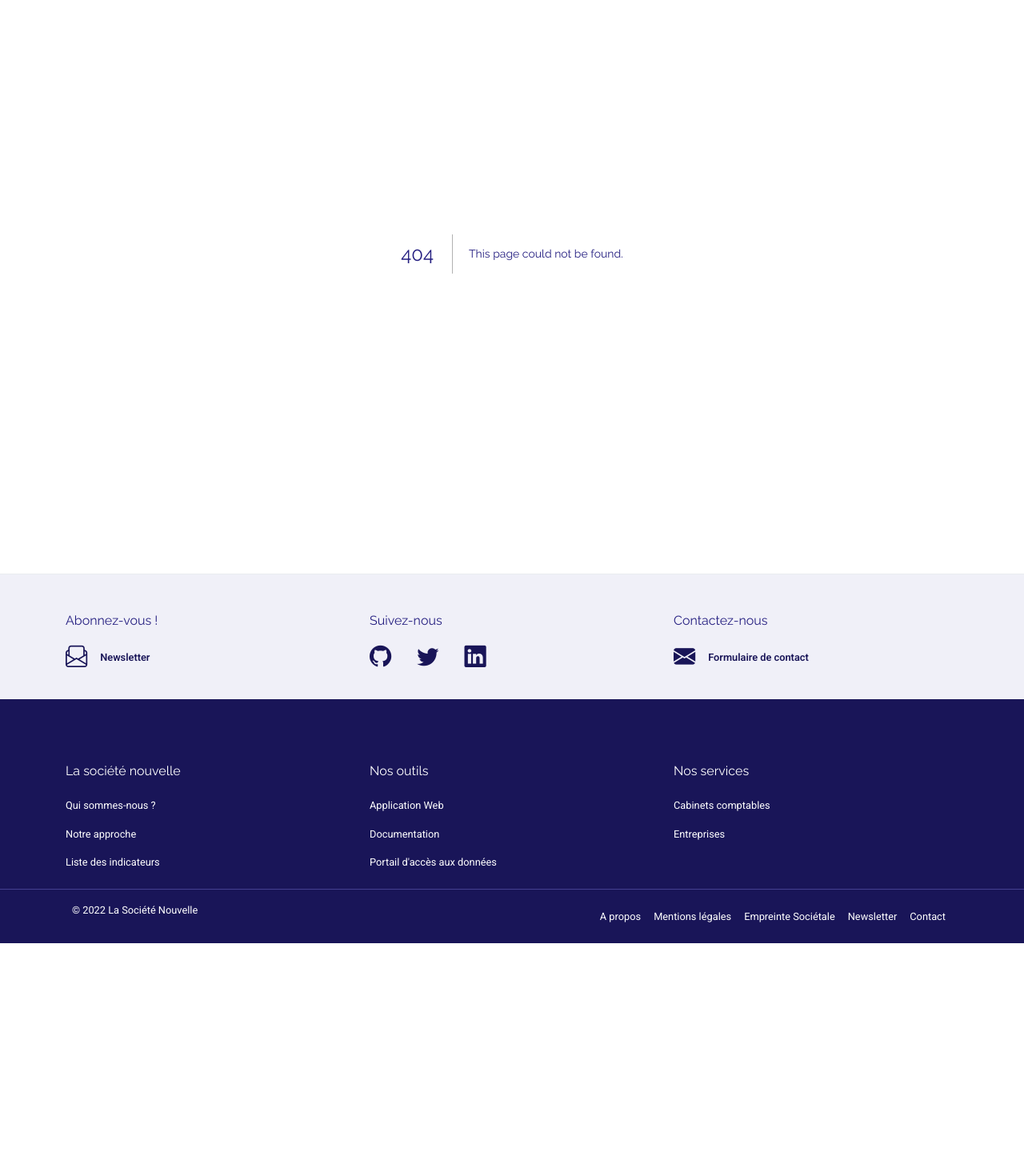
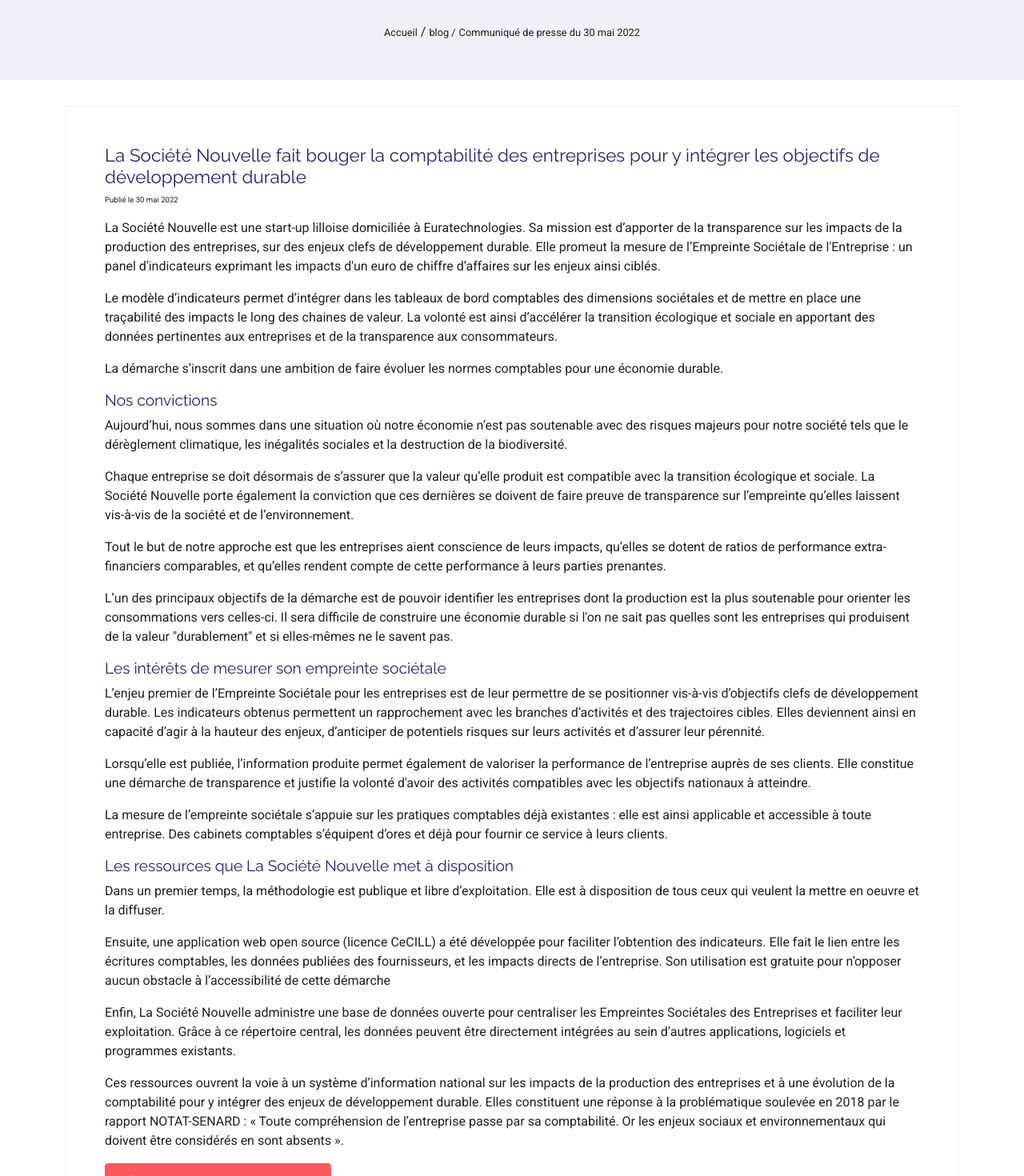
Before and after one commit to La-Societe-Nouvelle/LaSocieteNouvelle-Website, a Next.js app: page /blog/cp-30-05 in a window 1280 px wide. Before the commit this address had no page. Shown: the part 300-1770 px from the top of the page at 80% size. Before the commit the page ends 1479 px from the top, so only its background shows below. Built offline with nearby package versions, Linux system fonts and the light colour scheme.

Commit message:
Ajout publication CP

```diff
--- /dev/null
+++ b/src/pages/blog/cp-30-05.js
@@ -0,0 +1,148 @@
+import React from "react";
+
+import { Button, Container } from "react-bootstrap";
+import { Helmet } from "react-helmet";
+import PageHeader from "../../components/PageHeader";
+
+const Post = () => {
+  return (
+    <>
+      <Helmet>
+        <title>
+          La Société Nouvelle fait bouger la comptabilité des entreprises pour y
+          intégrer les objectifs de développement durable
+        </title>
+      </Helmet>
+      <PageHeader
+        title="Communiqué de presse du 30 mai 2022"
+        prev={"blog"}
+        prevTitle={"blog"}
+        path={"blog/cp-30-05"}
+      />
+      <Container>
+        <div className="article">
+          <h3>
+            La Société Nouvelle fait bouger la comptabilité des entreprises pour
+            y intégrer les objectifs de développement durable
+          </h3>
+          <div className="post-meta">
+            <p>Publié le 30 mai 2022</p>
+          </div>
+
+          <div className="post-content ">
+            <p>
+              La Société Nouvelle est une start-up lilloise domiciliée à
+              Euratechnologies. Sa mission est d’apporter de la transparence sur
+              les impacts de la production des entreprises, sur des enjeux clefs
+              de développement durable. Elle promeut la mesure de l’Empreinte
+              Sociétale de l'Entreprise : un panel d'indicateurs exprimant les
+              impacts d'un euro de chiffre d’affaires sur les enjeux ainsi
+              ciblés.
+            </p>
+            <p>
+              Le modèle d’indicateurs permet d’intégrer dans les tableaux de
+              bord comptables des dimensions sociétales et de mettre en place
+              une traçabilité des impacts le long des chaines de valeur. La
+              volonté est ainsi d’accélérer la transition écologique et sociale
+              en apportant des données pertinentes aux entreprises et de la
+              transparence aux consommateurs.
+            </p>
+
+            <p>
+              La démarche s’inscrit dans une ambition de faire évoluer les
+              normes comptables pour une économie durable.
+            </p>
+            <h4>Nos convictions</h4>
+            <p>
+              Aujourd’hui, nous sommes dans une situation où notre économie
+              n’est pas soutenable avec des risques majeurs pour notre société
+              tels que le dérèglement climatique, les inégalités sociales et la
+              destruction de la biodiversité.
+            </p>
+            <p>
+              Chaque entreprise se doit désormais de s’assurer que la valeur
+              qu’elle produit est compatible avec la transition écologique et
+              sociale. La Société Nouvelle porte également la conviction que ces
+              dernières se doivent de faire preuve de transparence sur
+              l’empreinte qu’elles laissent vis-à-vis de la société et de
+              l’environnement.
+            </p>
+            <p>
+              Tout le but de notre approche est que les entreprises aient
+              conscience de leurs impacts, qu’elles se dotent de ratios de
+              performance extra-financiers comparables, et qu’elles rendent
+              compte de cette performance à leurs parties prenantes.
+            </p>
+            <p>
+              L’un des principaux objectifs de la démarche est de pouvoir
+              identifier les entreprises dont la production est la plus
+              soutenable pour orienter les consommations vers celles-ci. Il sera
+              difficile de construire une économie durable si l'on ne sait pas
+              quelles sont les entreprises qui produisent de la valeur
+              "durablement" et si elles-mêmes ne le savent pas.
+            </p>
+            <h4>Les intérêts de mesurer son empreinte sociétale</h4>
+            <p>
+              L’enjeu premier de l’Empreinte Sociétale pour les entreprises est
+              de leur permettre de se positionner vis-à-vis d’objectifs clefs de
+              développement durable. Les indicateurs obtenus permettent un
+              rapprochement avec les branches d’activités et des trajectoires
+              cibles. Elles deviennent ainsi en capacité d’agir à la hauteur des
+              enjeux, d’anticiper de potentiels risques sur leurs activités et
+              d’assurer leur pérennité.
+            </p>
+            <p>
+              Lorsqu’elle est publiée, l’information produite permet également
+              de valoriser la performance de l’entreprise auprès de ses clients.
+              Elle constitue une démarche de transparence et justifie la volonté
+              d'avoir des activités compatibles avec les objectifs nationaux à
+              atteindre.
+            </p>
+            <p>
+              La mesure de l’empreinte sociétale s’appuie sur les pratiques
+              comptables déjà existantes : elle est ainsi applicable et
+              accessible à toute entreprise. Des cabinets comptables s’équipent
+              d’ores et déjà pour fournir ce service à leurs clients.
+            </p>
+            <h4>Les ressources que La Société Nouvelle met à disposition</h4>
+            <p>
+              Dans un premier temps, la méthodologie est publique et libre
+              d’exploitation. Elle est à disposition de tous ceux qui veulent la
+              mettre en oeuvre et la diffuser.
+            </p>
+            <p>
+              Ensuite, une application web open source (licence CeCILL) a été
+              développée pour faciliter l’obtention des indicateurs. Elle fait
+              le lien entre les écritures comptables, les données publiées des
+              fournisseurs, et les impacts directs de l’entreprise. Son
+              utilisation est gratuite pour n’opposer aucun obstacle à
+              l’accessibilité de cette démarche
+            </p>
+            <p>
+              Enfin, La Société Nouvelle administre une base de données ouverte
+              pour centraliser les Empreintes Sociétales des Entreprises et
+              faciliter leur exploitation. Grâce à ce répertoire central, les
+              données peuvent être directement intégrées au sein d’autres
+              applications, logiciels et programmes existants.
+            </p>
+            <p>
+              Ces ressources ouvrent la voie à un système d’information national
+              sur les impacts de la production des entreprises et à une
+              évolution de la comptabilité pour y intégrer des enjeux de
+              développement durable. Elles constituent une réponse à la
+              problématique soulevée en 2018 par le rapport NOTAT-SENARD : «
+              Toute compréhension de l’entreprise passe par sa comptabilité. Or
+              les enjeux sociaux et environnementaux qui doivent être considérés
+              en sont absents ».
+            </p>
+          </div>
+          <Button href="/cp/CP-LaSocieteNouvelle-30_05_2022.docx" variant="secondary">
+          <i className="bi bi-download"></i> Télécharger le communiqué
+          </Button>
+        </div>
+      </Container>
+    </>
+  );
+};
+
+export default Post;
--- a/src/styles/components/posts.scss
+++ b/src/styles/components/posts.scss
@@ -24,10 +24,9 @@
         font-weight: 600;
 }
 .post {
-    margin-bottom: 1rem;
 
     p, a {
-        font-size: 0.8rem;
+        font-size: 0.9rem;
     }
 }
 
@@ -41,3 +40,9 @@
         margin: 0 auto 3rem auto;
     }
 }
+
+.category {
+    background-color: $primary;
+    color : #ffffff;
+    padding: 2px 5px;
+}
```
Also changed, not shown: src/components/posts/LatestPosts.js (+9 -6 lines), src/lib/articles.json (+11 -11 lines), src/pages/blog/index.js (+7 -3 lines), public/images/articles/cp.jpg (added), public/images/articles/thumbnail-cp.jpg (added).
